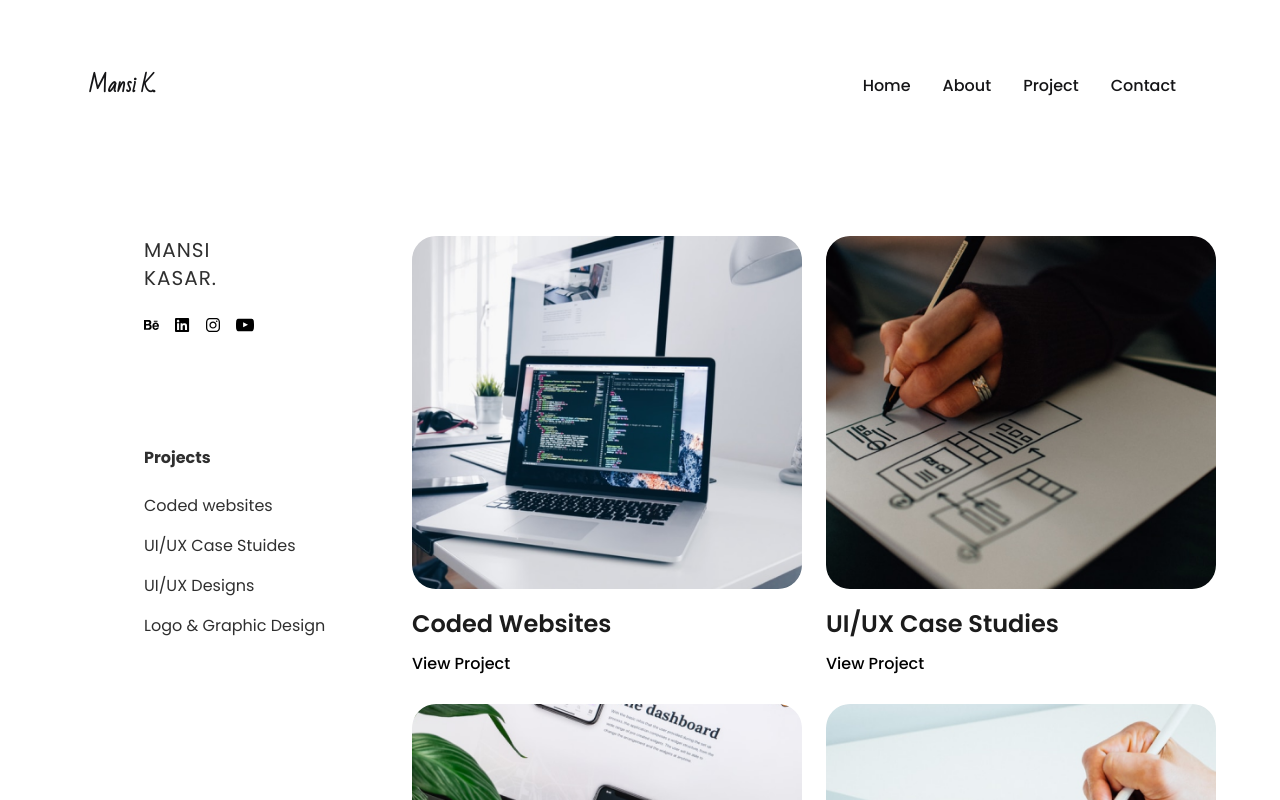
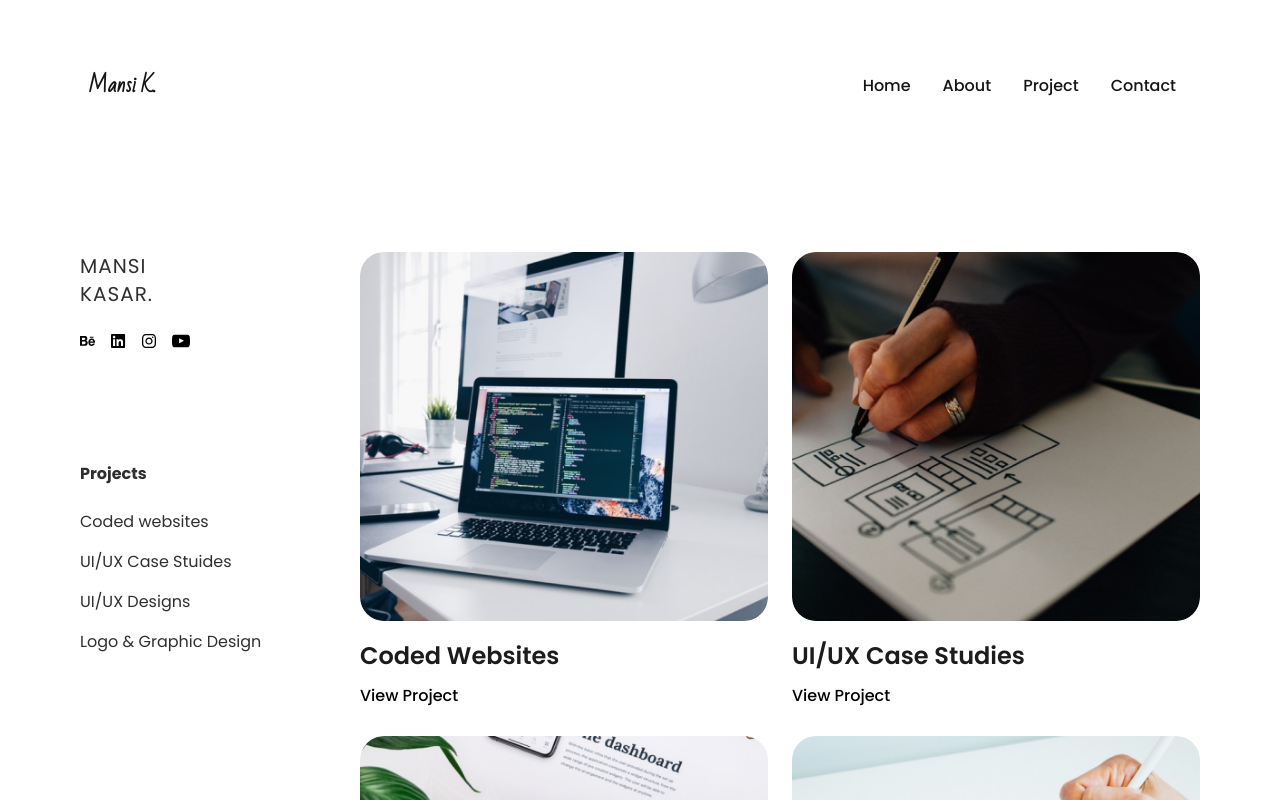
Before and after one commit to saifalfalah/mansi-kasar, a Next.js app: page /projects in a window 1280 px wide. Shown: the top 800 px of the page. Built offline with nearby package versions, Linux system fonts and the light colour scheme.

Commit message:
Update projects.js

```diff
--- a/pages/projects.js
+++ b/pages/projects.js
@@ -1,14 +1,13 @@
-import RecentProj from "../components/HomeView/RecentProj";
 import Meta from "../components/Layout/Meta";
 import ProjectList from "../components/ProjectView/AllProj";
 import SideNav from "../components/ProjectView/SideNav";
 const project = () => {
   return (
     // lg:pl-36 lg:pr-16 1xl:max-w-projectRoute
-    <div className="lg:pl-36 lg:pr-16 lg:mt-32">
+    <div className="p-4 lg:px-20 lg:mt-32 lg:mb-12">
       <Meta title="Mansi K. | Projects" desc="Mani K UI/UX Portfolio" />
       <div className="grid grid-cols-1 md:grid-cols-4 ">
-        <div className="w-48 col-span-1">
+        <div className="w-48 col-span-1 mb-10 lg:mb-0">
           <SideNav />
         </div>
         <div className="col-span-3">
```
